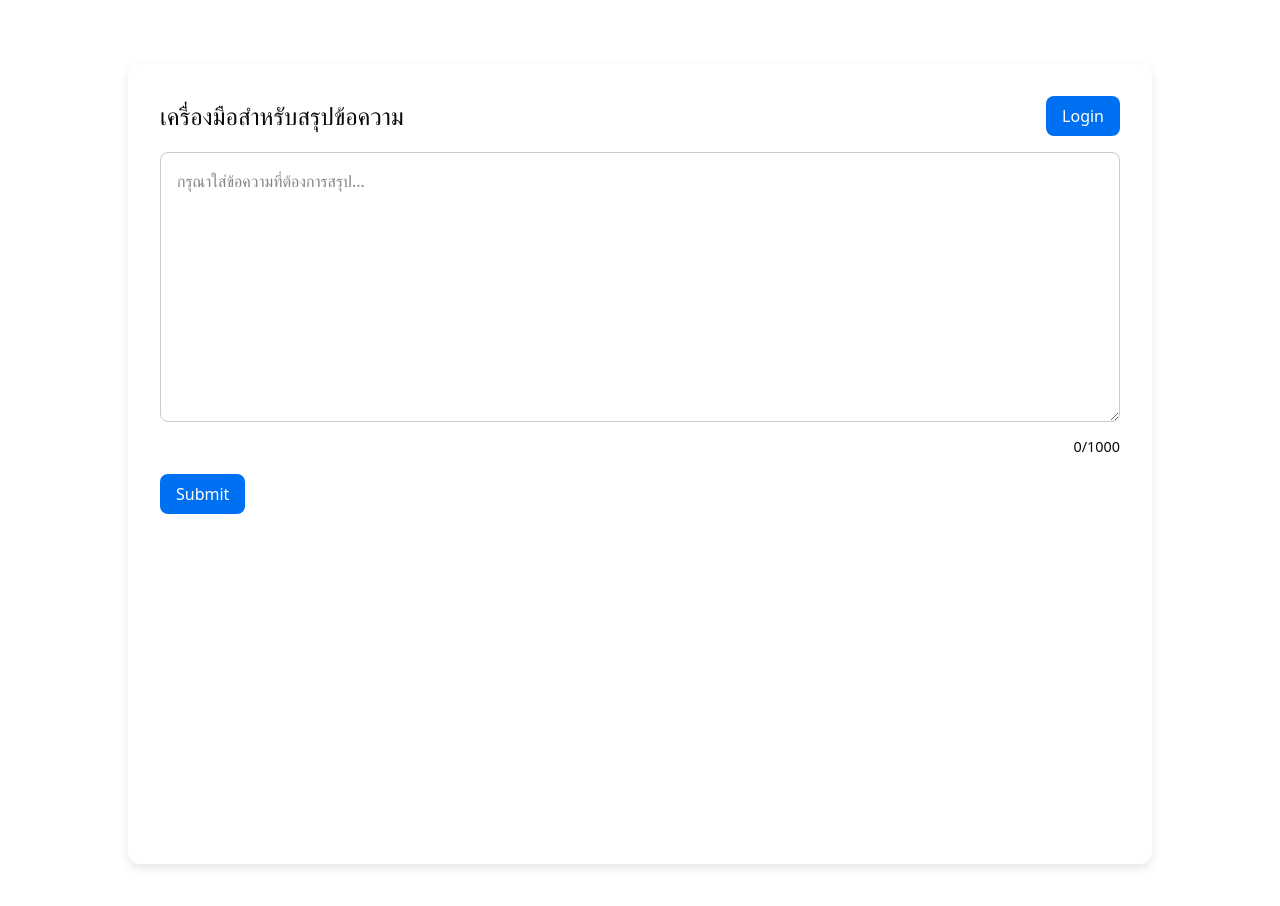
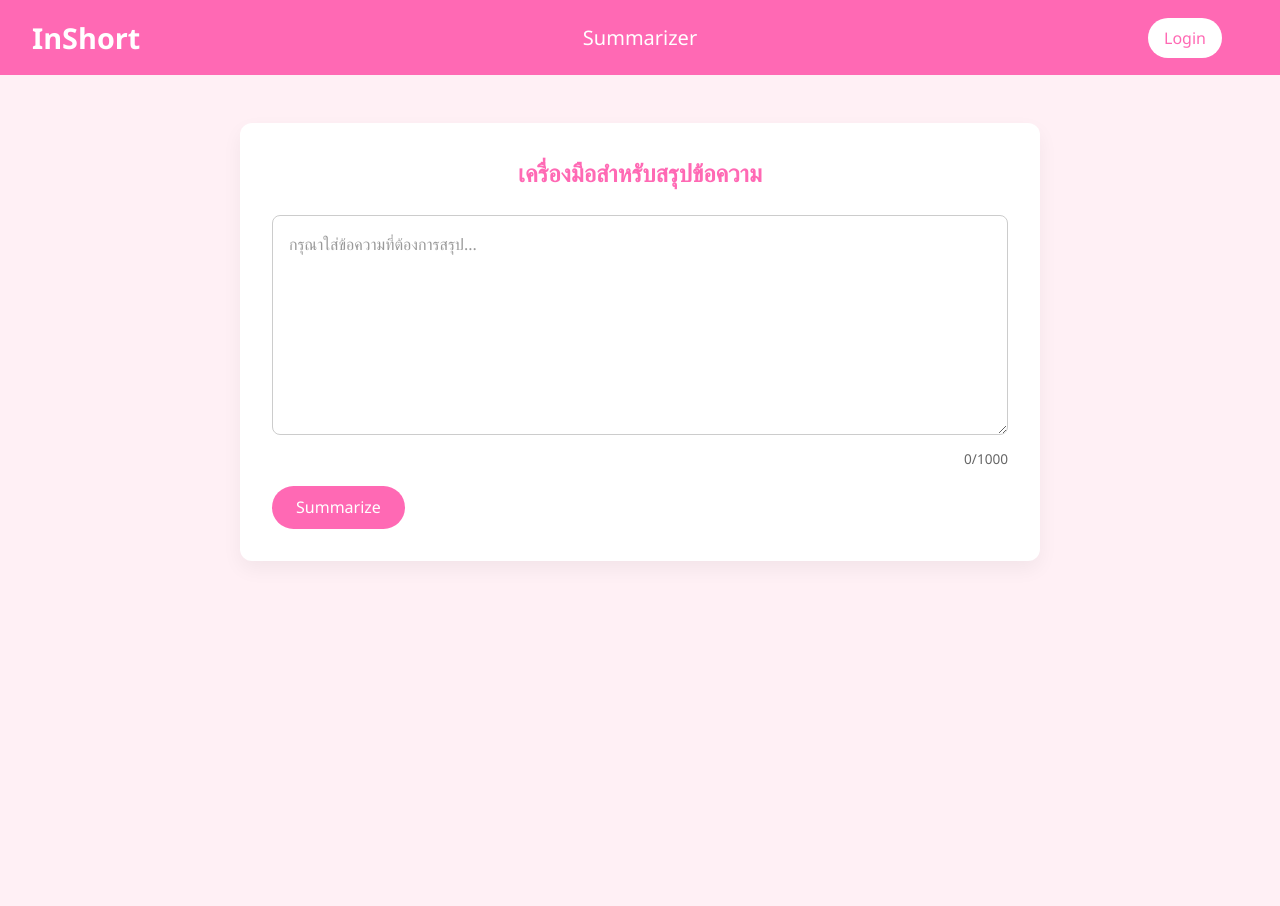
Before and after one commit to Mxyw242/inshort-complete, a Next.js app: page / in a window 1280 px wide. Shown: the top 906 px of the page. After the commit the page ends 800 px from the top, so only its background shows below. Built offline with nearby package versions, Linux system fonts and the light colour scheme; no server answers.

Commit message:
initial commit

```diff
--- a/app/page.tsx
+++ b/app/page.tsx
@@ -60,18 +60,25 @@ export default function HomePage() {
   }
 
   return (
-    <div className="container">
-      <div className="header">
-        <h1 className="title">เครื่องมือสำหรับสรุปข้อความ</h1>
-        <div>
+    <>
+      <header className="header">
+        <div className="header-left">
+          <h1 className="logo">InShort</h1>
+        </div>
+        <div className="header-center">
+          <span className="nav-title">Summarizer</span>
+        </div>
+        <div className="header-right">
           {user ? (
             <button className="button" onClick={handleLogout}>Logout</button>
           ) : (
             <button className="button" onClick={handleLogin}>Login</button>
           )}
         </div>
-      </div>
+      </header>
 
+      <main className="container">
+      <h2 className="title">เครื่องมือสำหรับสรุปข้อความ</h2>
         <form onSubmit={handleSubmit}>
           <textarea
             className="textarea"
@@ -79,8 +86,13 @@ export default function HomePage() {
             onChange={(e) => setInputText(e.target.value)}
             placeholder="กรุณาใส่ข้อความที่ต้องการสรุป..."
           />
-        <p className="char-count">{inputText.length}{charLimit !== Infinity ? `/1000` : ''}</p>
-        <button className="button" disabled={isLoading}>Submit</button>
+          <p className="char-count">
+            {inputText.length}
+            {charLimit !== Infinity ? '/1000' : ''}
+          </p>
+          <button className="button" disabled={isLoading}>
+            Summarize
+          </button>
         </form>
 
         {summary && (
@@ -89,6 +101,40 @@ export default function HomePage() {
             <p>{summary}</p>
           </div>
         )}
-    </div>
+      </main>
+    </>
   )
 }
+//   return (
+//     <div className="container">
+//       <div className="header">
+//         <h1 className="title">เครื่องมือสำหรับสรุปข้อความ</h1>
+//         <div>
+//           {user ? (
+//             <button className="button" onClick={handleLogout}>Logout</button>
+//           ) : (
+//             <button className="button" onClick={handleLogin}>Login</button>
+//           )}
+//         </div>
+//       </div>
+
+//       <form onSubmit={handleSubmit}>
+//         <textarea
+//           className="textarea"
+//           value={inputText}
+//           onChange={(e) => setInputText(e.target.value)}
+//           placeholder="กรุณาใส่ข้อความที่ต้องการสรุป..."
+//         />
+//         <p className="char-count">{inputText.length}{charLimit !== Infinity ? `/1000` : ''}</p>
+//         <button className="button" disabled={isLoading}>Submit</button>
+//       </form>
+
+//       {summary && (
+//         <div className="summary">
+//           <h2>สรุป:</h2>
+//           <p>{summary}</p>
+//         </div>
+//       )}
+//     </div>
+//   )
+// }
--- a/app/styles/styles.css
+++ b/app/styles/styles.css
@@ -1,6 +1,144 @@
+/* ---------- โทนสีพื้นหลังรวม ---------- */
+body {
+  margin: 0;
+  font-family: 'Segoe UI', sans-serif;
+  background: #fff0f5; /* ชมพูอ่อน */
+  color: #333;
+}
+
+/* ---------- Header / Navbar ---------- */
+.header {
+  display: flex;
+  align-items: center;
+  justify-content: space-between;
+  padding: 1rem 2rem;
+  background: #ff69b4; /* ชมพูสด */
+  color: white;
+  position: relative;
+}
+
+/* ---------- Header Sections ---------- */
+.header-left,
+.header-right {
+  flex: 0 0 auto;
+  min-width: 100px;
+}
+.header-center {
+  position: absolute;
+  left: 50%;
+  transform: translateX(-50%);
+  pointer-events: none;
+  text-align: center;
+}
+
+/* ---------- โลโก้ ---------- */
+.logo {
+  font-size: 1.8rem;
+  font-weight: bold;
+  margin: 0;
+}
+
+/* ---------- ชื่อ Summarizer ตรงกลาง ---------- */
+.nav-title {
+  font-size: 1.25rem;
+  font-weight: 500;
+}
+
+/* ---------- ปุ่มใน Header ---------- */
+.header-right .button {
+  background-color: white;
+  color: #ff69b4;
+  padding: 0.5rem 1rem;
+  border-radius: 9999px;
+  border: none;
+  font-weight: 500;
+  cursor: pointer;
+  transition: background 0.2s ease;
+}
+.header-right .button:hover {
+  background-color: #ffe4f0;
+}
+
+/* ---------- Container และเนื้อหา ---------- */
 .container {
+  max-width: 800px;
+  margin: 3rem auto;
+  background: white;
+  border-radius: 12px;
+  padding: 2rem;
+  box-shadow: 0 8px 20px rgba(0,0,0,0.05);
+}
+
+/* ---------- หัวข้อใน container ---------- */
+.title {
+  font-size: 1.5rem;
+  font-weight: 600;
+  margin-bottom: 1.5rem;
+  text-align: center;
+  color: #ff69b4;
+}
+
+/* ---------- Textarea ---------- */
+.textarea {
+  width: 100%;
+  min-height: 220px;
+  padding: 1rem;
+  border-radius: 8px;
+  border: 1px solid #ccc;
+  resize: vertical;
+  font-size: 1rem;
+  margin-bottom: 0.5rem;
+  transition: border-color 0.2s ease;
+}
+.textarea:focus {
+  outline: none;
+  border-color: #ff69b4;
+  box-shadow: 0 0 0 3px rgba(255, 105, 180, 0.2);
+}
+
+/* ---------- Char count ---------- */
+.char-count {
+  text-align: right;
+  font-size: 0.85rem;
+  color: #666;
+  margin-bottom: 1rem;
+}
+
+/* ---------- ปุ่ม Submit ---------- */
+.button {
+  display: inline-block;
+  padding: 0.6rem 1.5rem;
+  background-color: #ff69b4;
+  color: white;
+  border: none;
+  border-radius: 9999px;
+  font-size: 1rem;
+  font-weight: 500;
+  cursor: pointer;
+  transition: background 0.2s ease;
+}
+.button:hover {
+  background-color: #ff4da6;
+}
+
+/* ---------- Summary Box ---------- */
+.summary {
+  margin-top: 2rem;
+  background-color: #ffe4f9;
+  padding: 1rem 1.25rem;
+  border-radius: 8px;
+  border-left: 4px solid #ff69b4;
+}
+.summary h2 {
+  margin-top: 0;
+  color: #ff1493;
+  font-size: 1.2rem;
+}
+
+
+/* .container {
   max-width: 80%;
-  height: 800px;
+  height: 600px;
   margin: 4rem auto;
   padding: 2rem;
   background: #fff;
@@ -53,4 +191,4 @@
   background-color: #f1f1f1;
   padding: 1rem;
   border-radius: 8px;
-}
+} */
```
Lines whose indentation alone changed are shown as unchanged.
